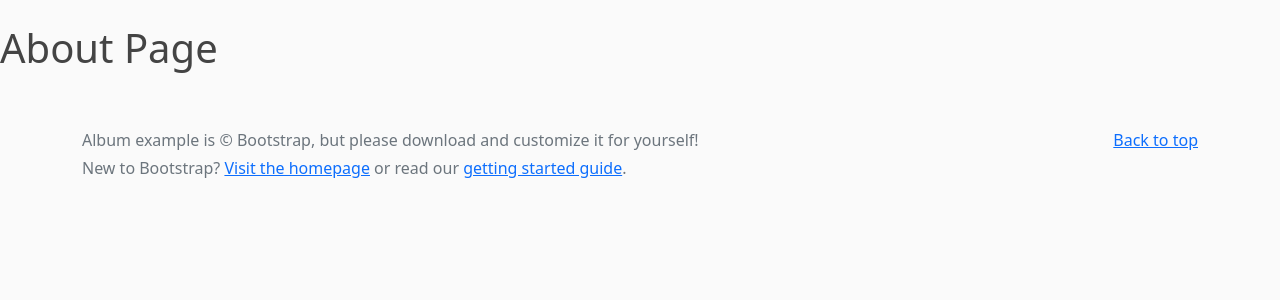
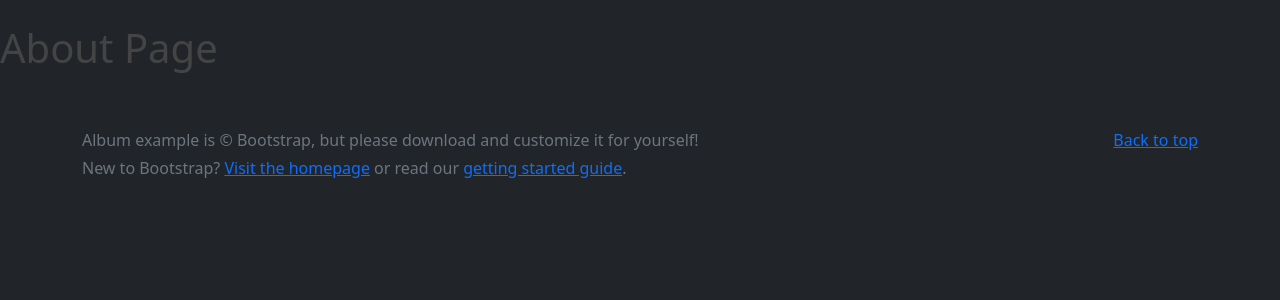
Before and after one commit to RyanWhipple/cookbook, a Flask app: page /about in a window 1280 px wide. Shown: the part 56-356 px from the top of the page. Run offline with Flask 2, Linux system fonts and the light colour scheme.

Commit message:
Recipe view layout spacing and color

```diff
--- a/recipes2/templates/layout.html
+++ b/recipes2/templates/layout.html
@@ -19,7 +19,9 @@
         {% endif %}
     </title>
 </head>
-<body>
+
+<body class="bg-dark">
+<!-- <body class="bg-secondary"> -->
 
     <header class="site-header">
         <nav class="navbar navbar-expand-md navbar-dark bg-steel fixed-top">
```
